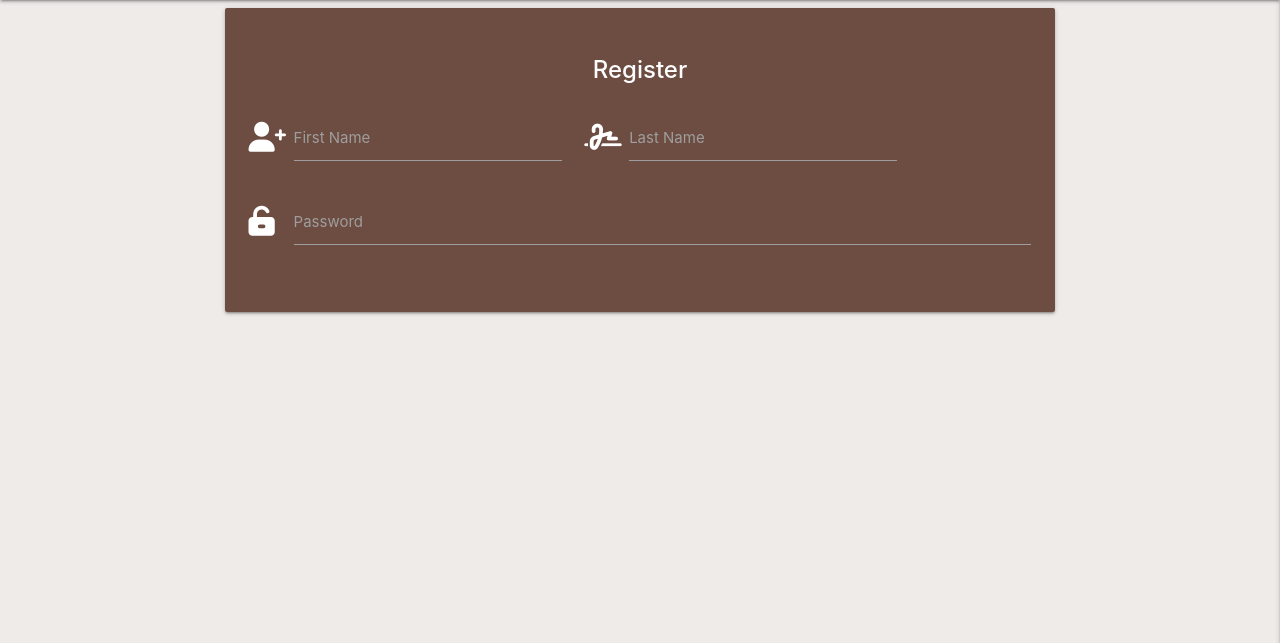
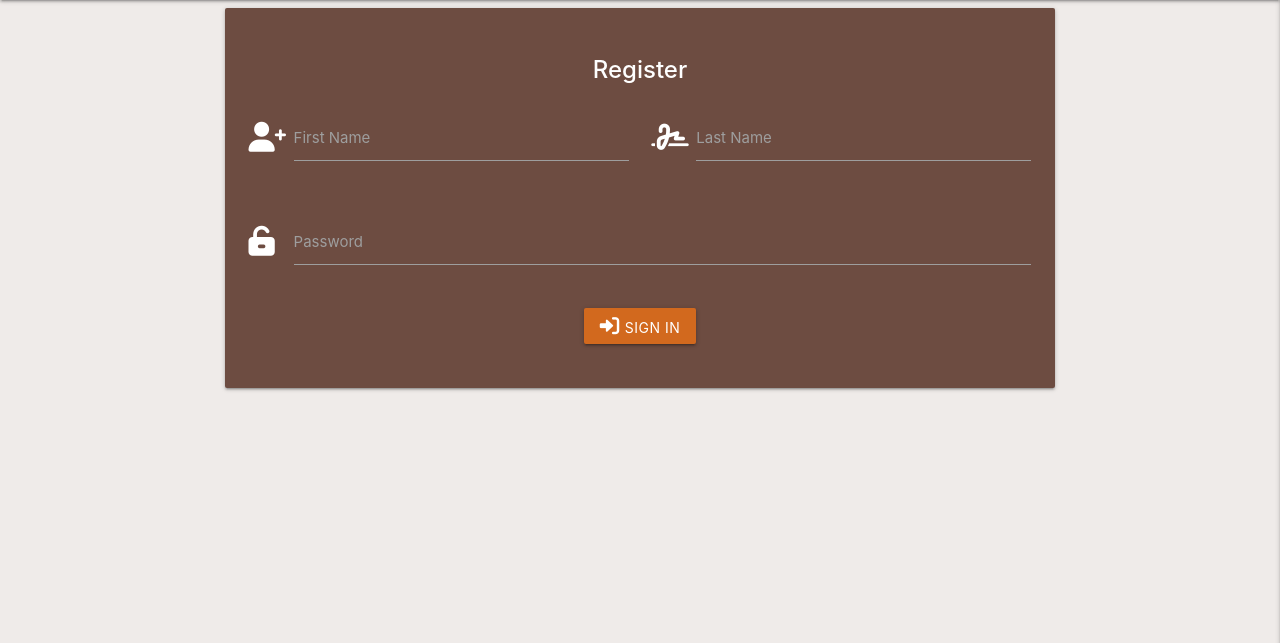
Before and after one commit to 78Istvan/Build-five-project, a Flask app: page /register in a window 1280 px wide. Shown: the part 64-707 px from the top of the page. Run offline with Flask 2, Linux system fonts and the light colour scheme; some libraries are stand-ins or nearby versions.

Commit message:
Add more styling to register.html card

```diff
--- a/static/css/style.css
+++ b/static/css/style.css
@@ -7,3 +7,12 @@ nav ul a {
 nav .brand-logo.left {
     color: #000000;
 }
+
+.btn, .btn-large, .btn-small {
+    background-color: chocolate;
+
+}
+
+.in-icon {
+    margin-right: 5px;
+}
--- a/templates/register.html
+++ b/templates/register.html
@@ -7,20 +7,25 @@
         <div class="card-content white-text">
           <h4><span class="card-title center"><strong>Register</strong></span></h4>
           <div class="row">
-          <div class="input-field col s6 m5">
+          <div class="input-field col s6 m6">
             <i class="fas fa-user-plus prefix"></i>
            <input id="first_name"  name="first_name" type="text" class="validate">
            <label for="first_name">First Name</label>
          </div>
-         <div class="input-field col s6 m5">
+         <div class="input-field col s6 m6">
            <i class="fas fa-signature prefix"></i>
            <input id="last_name" name="last_name" type="text" class="validate">
            <label for="last_name">Last Name</label>
          </div>
-         <div class="input-field col s12">
-           <i class="fas fa-unlock-alt prefix"></i>
-           <input id="password" type="password" class="validate">
-           <label for="password">Password</label>
+         <div class="row"></div>
+           <div class="input-field col s12">
+             <i class="fas fa-unlock-alt prefix"></i>
+             <input id="password" type="password" class="validate">
+             <label for="password">Password</label>
+         </div>
+         </div>
+         <div class="row center">
+            <button type="submit" class="waves-effect waves-light btn"><i class="fas fa-sign-in-alt in-icon"></i>Sign In</button>
          </div>
         </div>
        </div>
```
